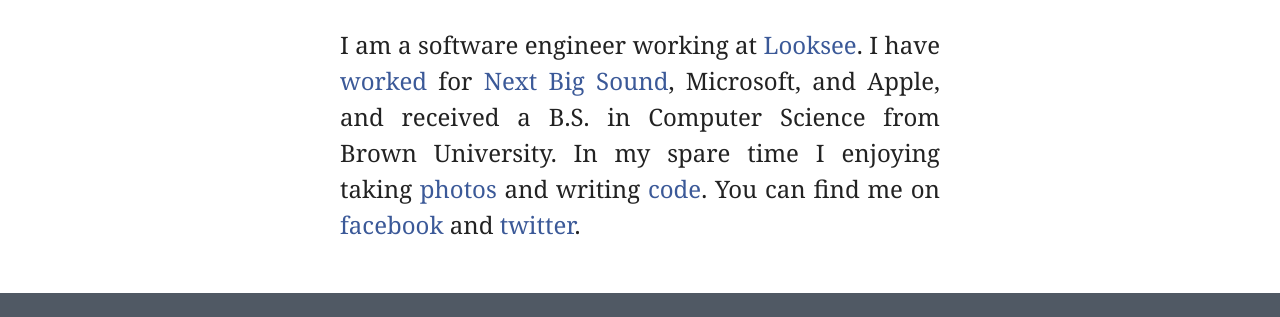
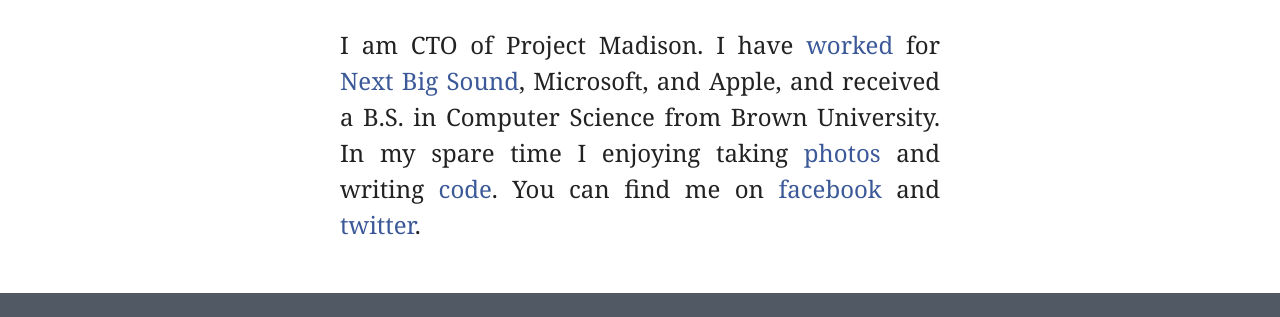
Before and after one commit to walterlark/walterblaurock.com, a plain HTML site: page index.html in a window 1280 px wide. Shown: the part 123-440 px from the top of the page. Drawn offline with Linux system fonts and the light colour scheme.

Commit message:
Title change.

```diff
--- a/index.html
+++ b/index.html
@@ -26,7 +26,7 @@
     </div>
     <div class="page-width">
       <div id="body" class="center content-width">
-      	<p>I am a software engineer working at <a href="http://www.havealooksee.com/">Looksee</a>. I have <a href="http://www.linkedin.com/in/walterblaurock">worked</a> for <a href="https://www.nextbigsound.com">Next Big Sound</a>, Microsoft, and Apple, and received a B.S. in Computer Science from Brown University. In my spare time I enjoying taking <a href="http://instagram.com/walterblaurock">photos</a> and writing <a href="http://github.com/wb">code</a>. You can find me on <a href="http://facebook.com/walterblaurock">facebook</a> and <a href="https://twitter.com/walterblaurock">twitter</a>.</p>
+      	<p>I am CTO of Project Madison. I have <a href="http://www.linkedin.com/in/walterblaurock">worked</a> for <a href="https://www.nextbigsound.com">Next Big Sound</a>, Microsoft, and Apple, and received a B.S. in Computer Science from Brown University. In my spare time I enjoying taking <a href="http://instagram.com/walterblaurock">photos</a> and writing <a href="http://github.com/wb">code</a>. You can find me on <a href="http://facebook.com/walterblaurock">facebook</a> and <a href="https://twitter.com/walterblaurock">twitter</a>.</p>
       </div>
     </div>
     <div id="footer" class="center content-width">
```
